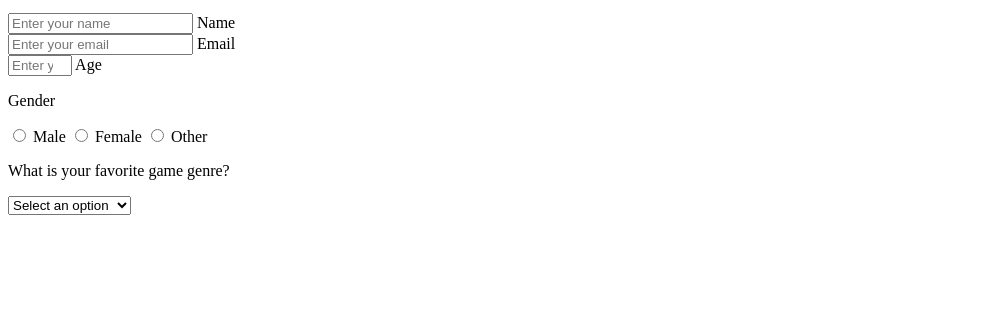
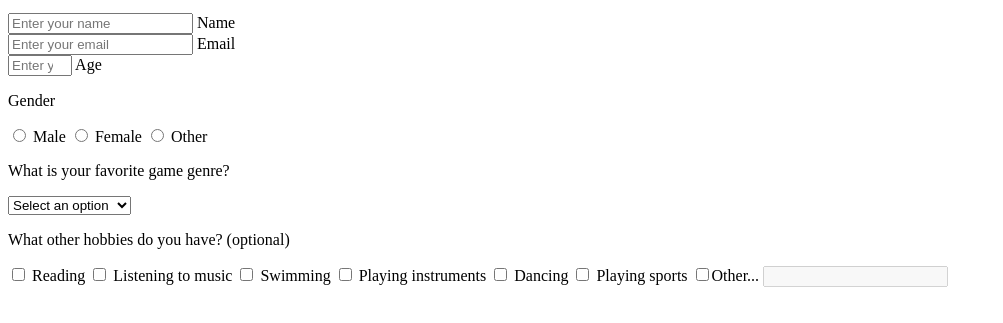
Before and after one commit to ishiiyvn/survey-formv2, a plain HTML site: page index.html in a window 1280 px wide. Shown: the part 101-424 px from the top of the page, without its empty margins (0-1003 px from the left). Drawn offline with Linux system fonts and the light colour scheme.

Commit message:
Add checkbox input for hobbies

```diff
--- a/index.html
+++ b/index.html
@@ -49,7 +49,7 @@
                 Female
             </label>
 
-            <label id="other-label" for="Other">
+            <label id="other-label" for="other">
                 <input class=radio-button type="radio" name="gender" id="other">
                 Other
             </label>
@@ -68,6 +68,44 @@
                 <option value="simulation">Simulation</option>
             </select>
         </div>
+
+        <div class="form-group">
+            <p>What other hobbies do you have? <span class="clue">(optional)</span></p>
+            <label id="reading-label" for="reading">
+                <input class="checkbox" type="checkbox" name="hobbies" id="reading">
+                Reading
+            </label>
+
+            <label id="listening-label" for="listening">
+                <input class="checkbox" type="checkbox" name="hobbies" id="listening">
+                Listening to music
+            </label>
+
+            <label id="swimming-label" for="swimming">
+                <input class="checkbox" type="checkbox" name="hobbies" id="swimming">
+                Swimming
+            </label>
+
+            <label id="instruments-label" for="instruments">
+                <input class="checkbox" type="checkbox" name="hobbies" id="instruments">
+                Playing instruments
+            </label>
+
+            <label id="dancing-label" for="dancing">
+                <input class="checkbox" type="checkbox" name="hobbies" id="dancing">
+                Dancing
+            </label>
+
+            <label id="sports-label" for="sports">
+                <input class="checkbox" type="checkbox" name="hobbies" id="sports">
+                Playing sports
+            </label>
+
+            <label for="other-check">
+                <input type="checkbox" onclick="var input = document.getElementById('other-check'); if(this.checked){ input.disabled = false; input.focus();}else{input.disabled=true;}" />Other...
+              </label>
+              <input id="other-check" name="hobbies" disabled="disabled"/>
+        </div>
     </form>
 </body>
 </html>
```
